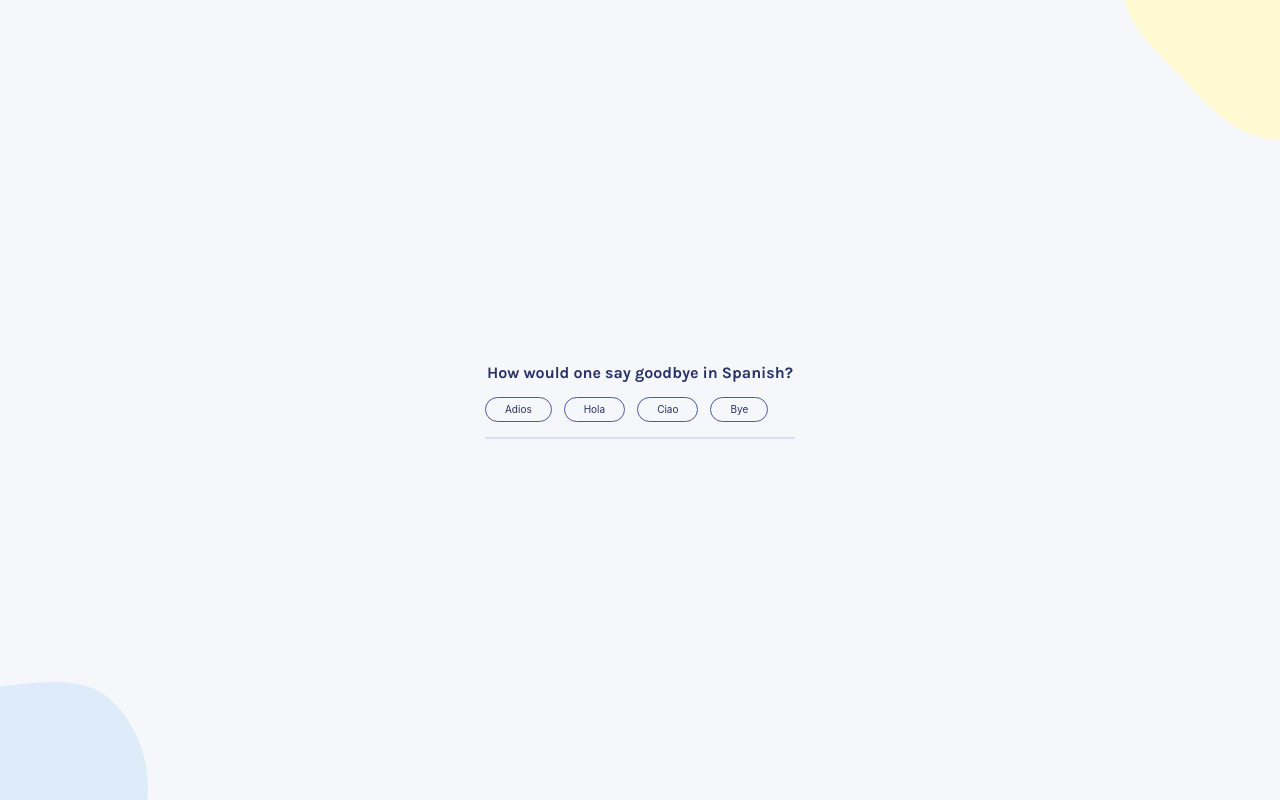
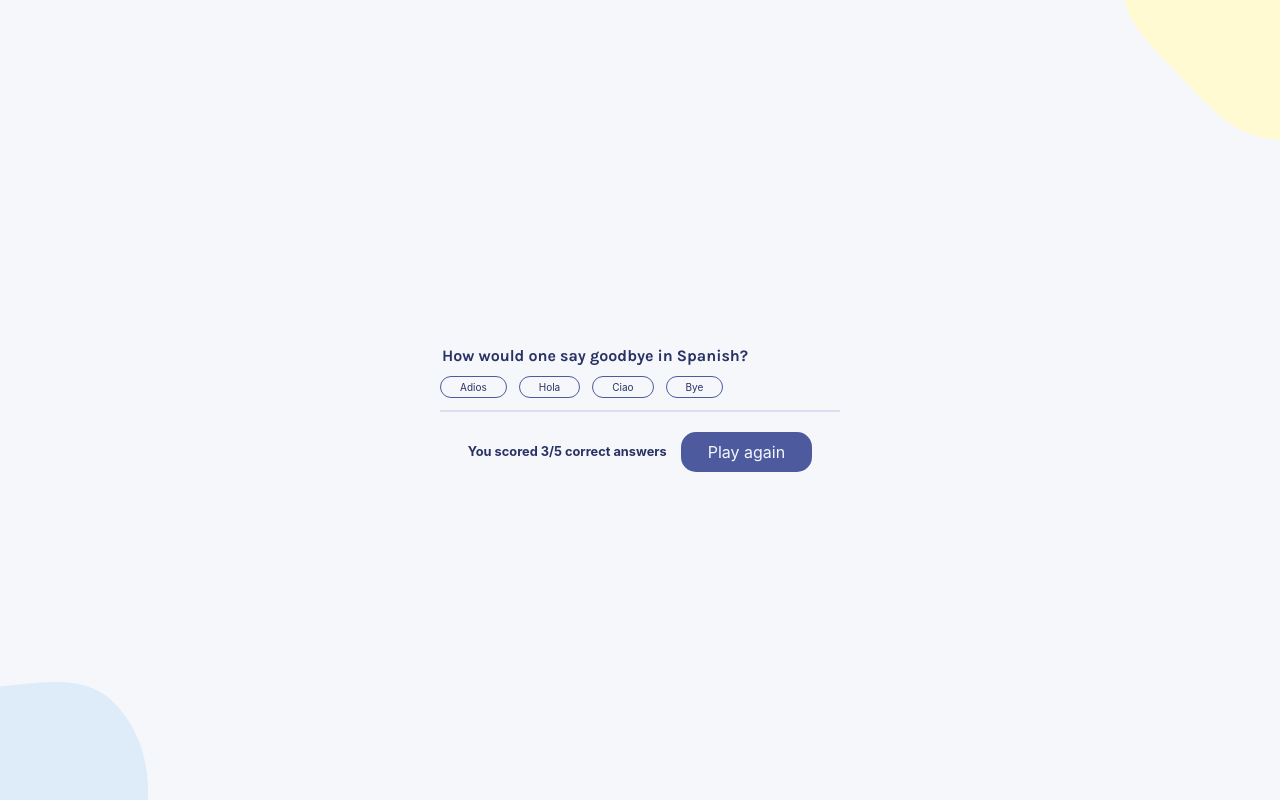
Before and after one commit to emazack/quizzy, a React (Vite) app in the folder quizzy/: page / in a window 1280 px wide. Built offline with nearby package versions, Linux system fonts and the light colour scheme.

Commit message:
[1] Second page

```diff
--- a/quizzy/src/App.css
+++ b/quizzy/src/App.css
@@ -2,6 +2,7 @@
   --color-background: #F5F7FB;
   --color-text: #293264;
   --color-primary: #4D5B9E;
+  --color-secondary: #D6DBF5;
   --color-light: #F5F7FB;
   --color-grey: #DBDEF0;
   --font-main: 'Inter', sans-serif;
@@ -44,7 +45,7 @@ body {
   margin-bottom: 3rem;
 }
 
-.start-button {
+.main-button {
   color: var(--color-light);
   background-color: var(--color-primary);
   font-size: 1.6rem;
@@ -52,9 +53,11 @@ body {
   padding: 1.6rem 4rem;
   border: none;
   cursor: pointer;
+  align-self: center;
 }
 
-.start-button:hover, .start-button:active {
+.main-button:hover,
+.main-button:active {
   opacity: 0.9;
 }
 
@@ -78,31 +81,39 @@ body {
 }
 
 .second-page-wrapper {
+  width: 100%;
 }
 
 .second-page-wrapper .quiz-container {
+  width: 100%;
+  margin: 0 auto;
+  max-width: 400px;
+  display: flex;
+  flex-direction: column;
 }
 
-.second-page-wrapper .quiz-container .question-fieldset {
+.quiz-container .question-fieldset {
   border-bottom: 2px solid var(--color-grey);
   padding-bottom: 1.5rem;
+  margin-top: 1.5rem;
+  margin-bottom: 2rem;
 }
 
-.second-page-wrapper .quiz-container .question-fieldset .question {
+.question-fieldset .question {
   font-family: var(--font-display);
   font-size: 1.6rem;
   font-weight: bold;
   margin-bottom: 1.2rem;
 }
 
-.second-page-wrapper .quiz-container .question-fieldset .answers-container {
+.question-fieldset .answers-container {
   display: flex;
   gap: 1.2rem;
   justify-content: flex-start;
   align-items: center;
 }
 
-.second-page-wrapper .quiz-container .question-fieldset .answers-container .answer {
+.answer label {
   font-size: 1rem;
   padding: 0.4rem 1.9rem;
   border: 1px solid var(--color-primary);
@@ -110,13 +121,29 @@ body {
   cursor: pointer;
 }
 
-.second-page-wrapper .quiz-container .question-fieldset .answers-container .answer:hover {
+.answers-container .answer label:hover {
   background-color: var(--color-grey);
 }
 
-.second-page-wrapper .quiz-container .question-fieldset .answers-container .answer input {
+.answer input[type="radio"]:checked+label {
+  background-color: var(--color-secondary);
+  color: var(--color-text);
+  border: 1px solid var(--color-secondary);
 }
 
-.second-page-wrapper .quiz-container .question-fieldset .answers-container .answer label {
-  cursor: pointer;
+.score-container {
+  display: flex;
+  justify-content: center;
+  align-items: center;
+  gap: 1.4rem;
 }
+
+.score-container .score {
+  font-family: var(--font-main);
+  font-size: 1.28rem;
+  font-weight: bold;
+}
+
+.second-page-wrapper .main-button {
+  padding: 0.8rem 2.7rem;
+}
--- a/quizzy/src/App.jsx
+++ b/quizzy/src/App.jsx
@@ -14,7 +14,7 @@ function App() {
         <p className='description'>
           Are you expert of Javascript?
         </p>
-        <button className='start-button'>
+        <button className='main-button'>
           Start quiz
         </button>
       </div> */}
@@ -63,6 +63,18 @@ function App() {
               </li>
             </ul>
           </fieldset>
+
+          {/* <button className='main-button'>
+            Check answers
+          </button> */}
+          <div className='score-container'>
+            <h2 className='score'>
+              You scored 3/5 correct answers
+            </h2>
+            <button className='main-button'>
+              Play again
+            </button>
+          </div>
         </form>
       </div>
       <div className='blob-container one'>
```
